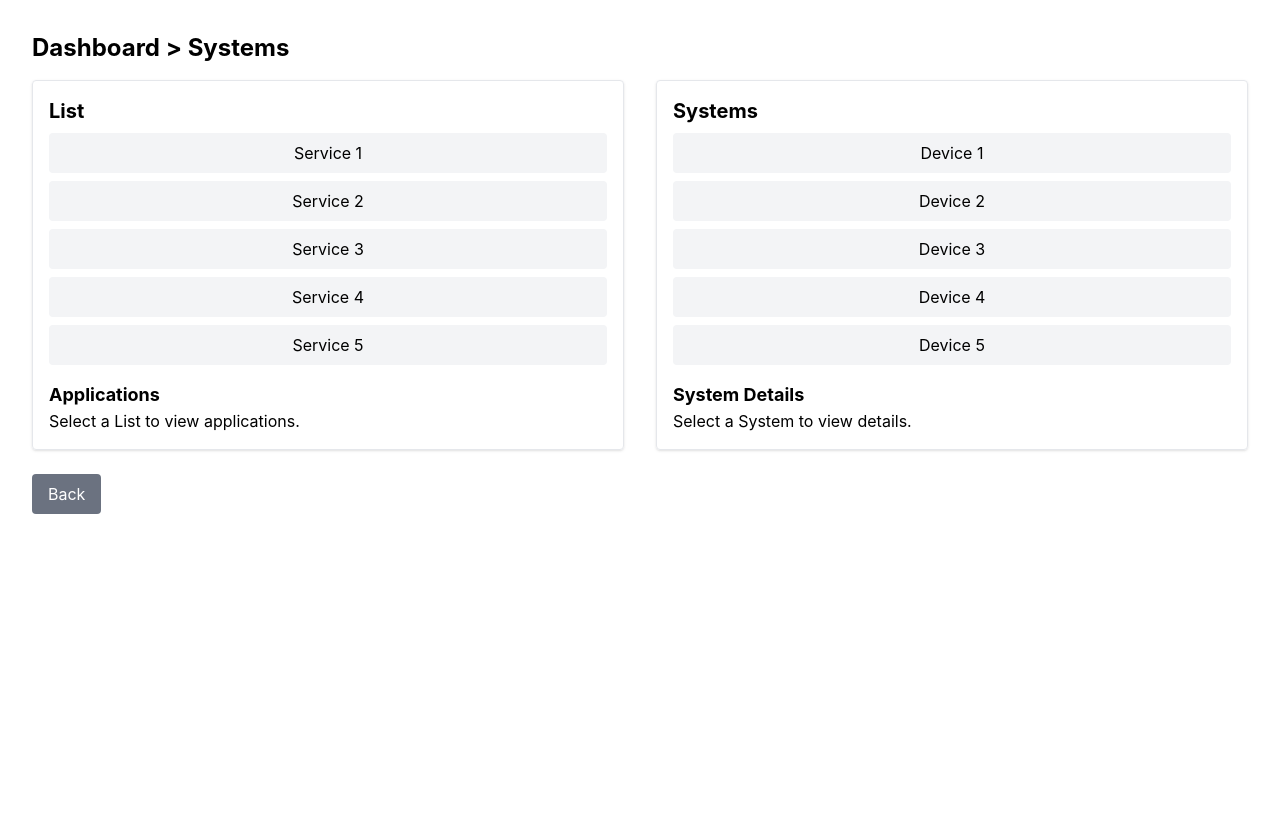
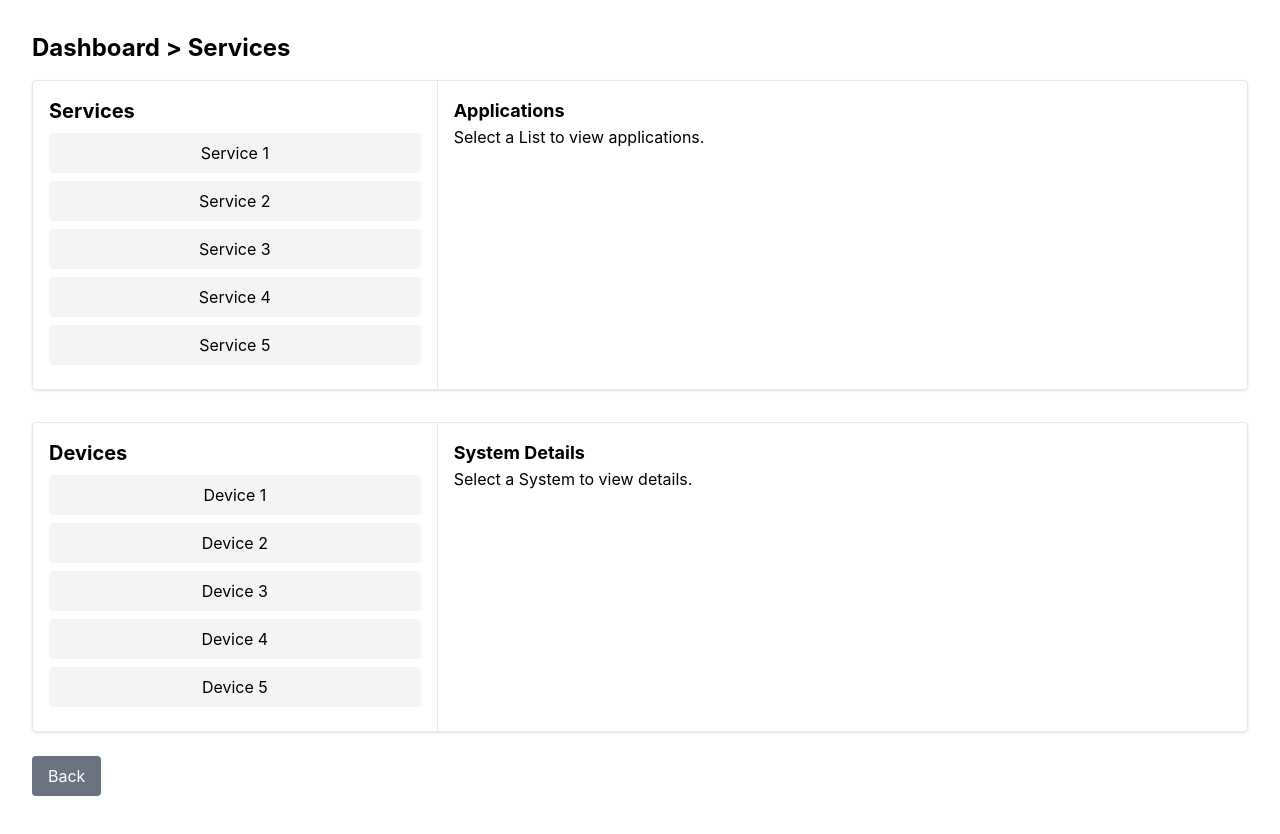
Before and after one commit to helenzhangyc/HackaTuLuWonderland, a React (Create React App) app in the folder wonderland_frontend/: page /services in a window 1280 px wide. Shown: the top 834 px of the page. Before the commit the page ends 800 px from the top, so only its background shows below. Built offline with nearby package versions, Linux system fonts and the light colour scheme.

Commit message:
finished services page

```diff
--- a/wonderland_frontend/src/components/Services.js
+++ b/wonderland_frontend/src/components/Services.js
@@ -16,7 +16,6 @@ function Services() {
             { name: "Application C", affected: true, count: 5 },
             { name: "Application D", affected: false },
         ],
-        // Add more placeholders for "List 3", etc.
     };
 
     const systemDetailsPlaceholder = {
@@ -26,8 +25,8 @@ function Services() {
         "Device 2": [
             { id: 2, type: "Type B", location: "Location B", ip: "192.0.2.2", serviceApp: "App B" },
         ],
-        // Add more placeholders for "System 3", etc.
     };
+
 
     const renderApplications = () => {
         const data = applicationsPlaceholder[activeListItem] || [];
@@ -68,45 +67,44 @@ function Services() {
 
     return (
         <div>
-            <h3 className="text-2xl font-bold">Dashboard &gt; Systems</h3>
-            <div className="grid grid-cols-2 gap-8 mt-4">
+            <h3 className="text-2xl font-bold">Dashboard &gt; Services</h3>
+            <div className="grid grid-cols-1 gap-8 mt-4">
+
                 {/* List Section */}
-                <div className="p-4 border rounded shadow">
-                    <h4 className="text-xl font-bold mb-2">List</h4>
-                    <div>
+                <div className="flex border rounded shadow">
+                    <div className="w-1/3 p-4 border-r">
+                        <h4 className="text-xl font-bold mb-2">Services</h4>
                         {listButtons.map((item, index) => (
                             <button
                                 key={index}
                                 onClick={() => setActiveListItem(item)}
-                                className={`block w-full p-2 mb-2 rounded ${activeListItem === item ? "bg-blue-300" : "bg-gray-100"
-                                    }`}
+                                className={`block w-full p-2 mb-2 rounded ${activeListItem === item ? "bg-blue-300" : "bg-gray-100"}`}
                             >
                                 {item}
                             </button>
                         ))}
                     </div>
-                    <div className="mt-4">
+                    <div className="w-2/3 p-4">
                         <h5 className="text-lg font-bold">Applications</h5>
                         {activeListItem ? renderApplications() : <p>Select a List to view applications.</p>}
                     </div>
                 </div>
 
                 {/* Systems Section */}
-                <div className="p-4 border rounded shadow">
-                    <h4 className="text-xl font-bold mb-2">Systems</h4>
-                    <div>
+                <div className="flex border rounded shadow">
+                    <div className="w-1/3 p-4 border-r">
+                        <h4 className="text-xl font-bold mb-2">Devices</h4>
                         {systemButtons.map((item, index) => (
                             <button
                                 key={index}
                                 onClick={() => setActiveSystemItem(item)}
-                                className={`block w-full p-2 mb-2 rounded ${activeSystemItem === item ? "bg-blue-300" : "bg-gray-100"
-                                    }`}
+                                className={`block w-full p-2 mb-2 rounded ${activeSystemItem === item ? "bg-blue-300" : "bg-gray-100"}`}
                             >
                                 {item}
                             </button>
                         ))}
                     </div>
-                    <div className="mt-4">
+                    <div className="w-2/3 p-4">
                         <h5 className="text-lg font-bold">System Details</h5>
                         {activeSystemItem ? renderSystemDetails() : <p>Select a System to view details.</p>}
                     </div>
```
